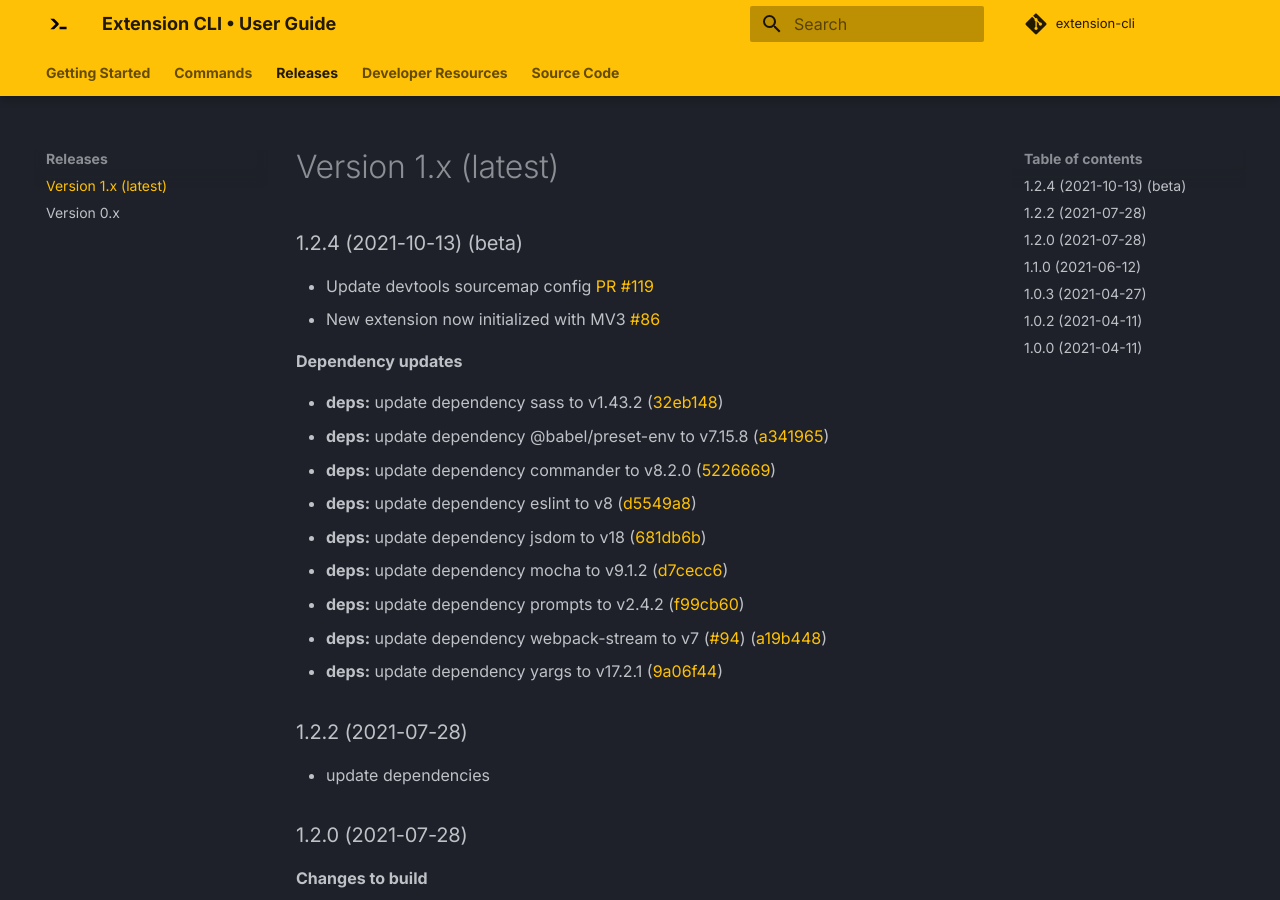
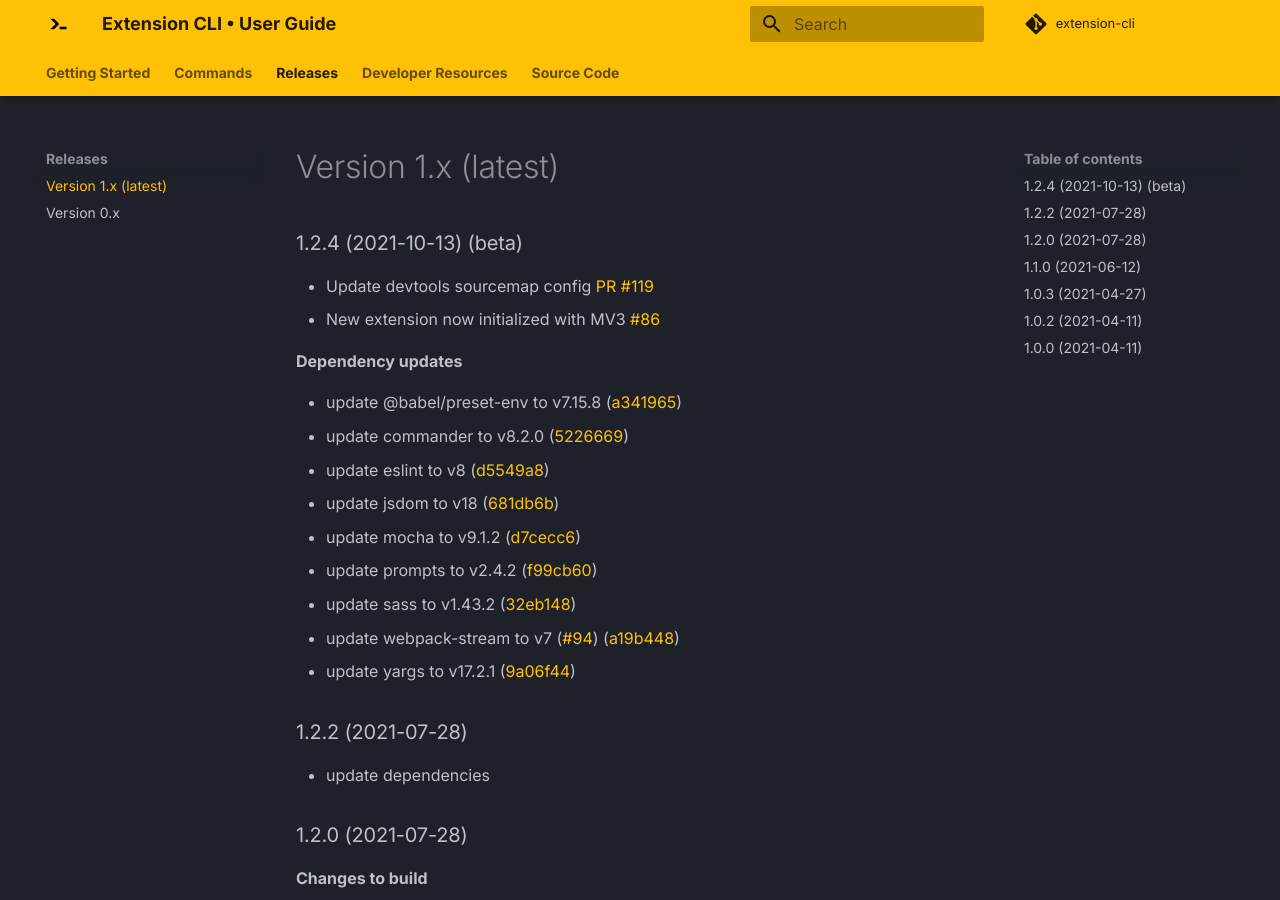
Before and after one commit to MobileFirstLLC/extension-cli, an MkDocs documentation site: the page built from guide/09-release-notes.md, in a window 1280 px wide and 900 px high. Built offline with MkDocs 1.6.1 and Material for MkDocs 9.7.7, drawn with Linux system fonts in a browser that asks for light colours; comment, search, counter and statistics services are not loaded.

Commit message:
docs: update release notes

```diff
--- a/guide/09-release-notes.md
+++ b/guide/09-release-notes.md
@@ -9,15 +9,15 @@
 
 **Dependency updates**
 
-- **deps:** update dependency sass to v1.43.2 ([32eb148](https://github.com/mobilefirstllc/extension-cli/commit/32eb148d81318f115942df2682270ded3c061652))
-- **deps:** update dependency @babel/preset-env to v7.15.8 ([a341965](https://github.com/mobilefirstllc/extension-cli/commit/a3419659b3ac2427f1134f8c6cfb2bb38c29f009))
-- **deps:** update dependency commander to v8.2.0 ([5226669](https://github.com/mobilefirstllc/extension-cli/commit/52266695f15cace4cc422e229afe5555d30ff0e4))
-- **deps:** update dependency eslint to v8 ([d5549a8](https://github.com/mobilefirstllc/extension-cli/commit/d5549a8730256f61edbd36ab7cabbac95db5000e))
-- **deps:** update dependency jsdom to v18 ([681db6b](https://github.com/mobilefirstllc/extension-cli/commit/681db6bafeedda989471235ff6f14ad9edff1885))
-- **deps:** update dependency mocha to v9.1.2 ([d7cecc6](https://github.com/mobilefirstllc/extension-cli/commit/d7cecc60a2aa918559bea17b2531b3e331500cce))
-- **deps:** update dependency prompts to v2.4.2 ([f99cb60](https://github.com/mobilefirstllc/extension-cli/commit/f99cb608f43414ecbb8f9309ce2d32453b11b0d5))
-- **deps:** update dependency webpack-stream to v7 ([#94](https://github.com/mobilefirstllc/extension-cli/issues/94)) ([a19b448](https://github.com/mobilefirstllc/extension-cli/commit/a19b4488cc7f9a31474904e58b2920bf67f0619a))
-- **deps:** update dependency yargs to v17.2.1 ([9a06f44](https://github.com/mobilefirstllc/extension-cli/commit/9a06f44b878d178dbd15fbae490470082b99221a))
+- update @babel/preset-env to v7.15.8 ([a341965](https://github.com/mobilefirstllc/extension-cli/commit/a3419659b3ac2427f1134f8c6cfb2bb38c29f009))
+- update commander to v8.2.0 ([5226669](https://github.com/mobilefirstllc/extension-cli/commit/52266695f15cace4cc422e229afe5555d30ff0e4))
+- update eslint to v8 ([d5549a8](https://github.com/mobilefirstllc/extension-cli/commit/d5549a8730256f61edbd36ab7cabbac95db5000e))
+- update jsdom to v18 ([681db6b](https://github.com/mobilefirstllc/extension-cli/commit/681db6bafeedda989471235ff6f14ad9edff1885))
+- update mocha to v9.1.2 ([d7cecc6](https://github.com/mobilefirstllc/extension-cli/commit/d7cecc60a2aa918559bea17b2531b3e331500cce))
+- update prompts to v2.4.2 ([f99cb60](https://github.com/mobilefirstllc/extension-cli/commit/f99cb608f43414ecbb8f9309ce2d32453b11b0d5))
+- update sass to v1.43.2 ([32eb148](https://github.com/mobilefirstllc/extension-cli/commit/32eb148d81318f115942df2682270ded3c061652))
+- update webpack-stream to v7 ([#94](https://github.com/mobilefirstllc/extension-cli/issues/94)) ([a19b448](https://github.com/mobilefirstllc/extension-cli/commit/a19b4488cc7f9a31474904e58b2920bf67f0619a))
+- update yargs to v17.2.1 ([9a06f44](https://github.com/mobilefirstllc/extension-cli/commit/9a06f44b878d178dbd15fbae490470082b99221a))
 
 ### 1.2.2 (2021-07-28)
 
```
